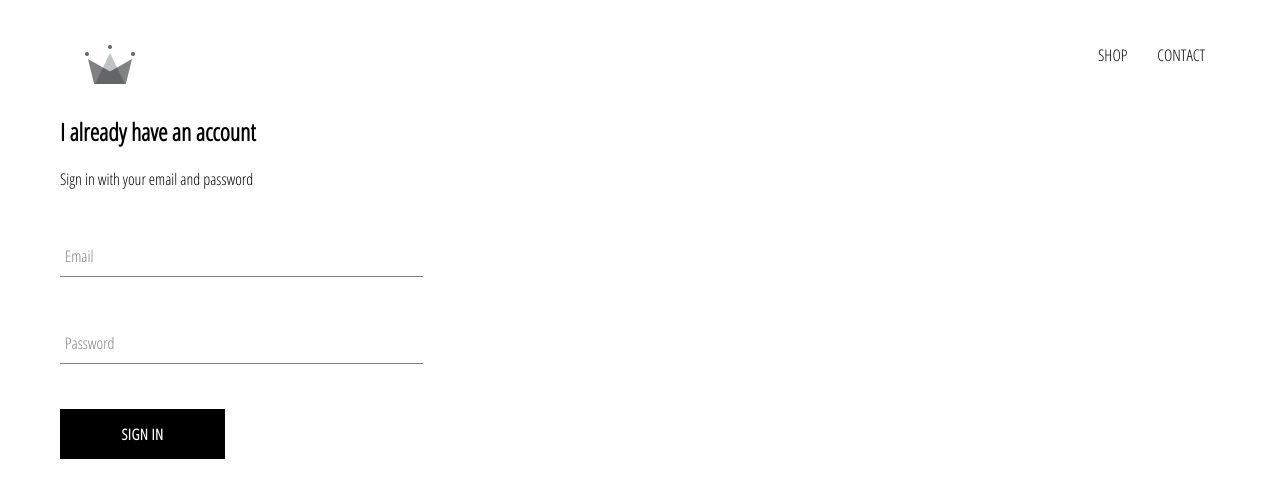
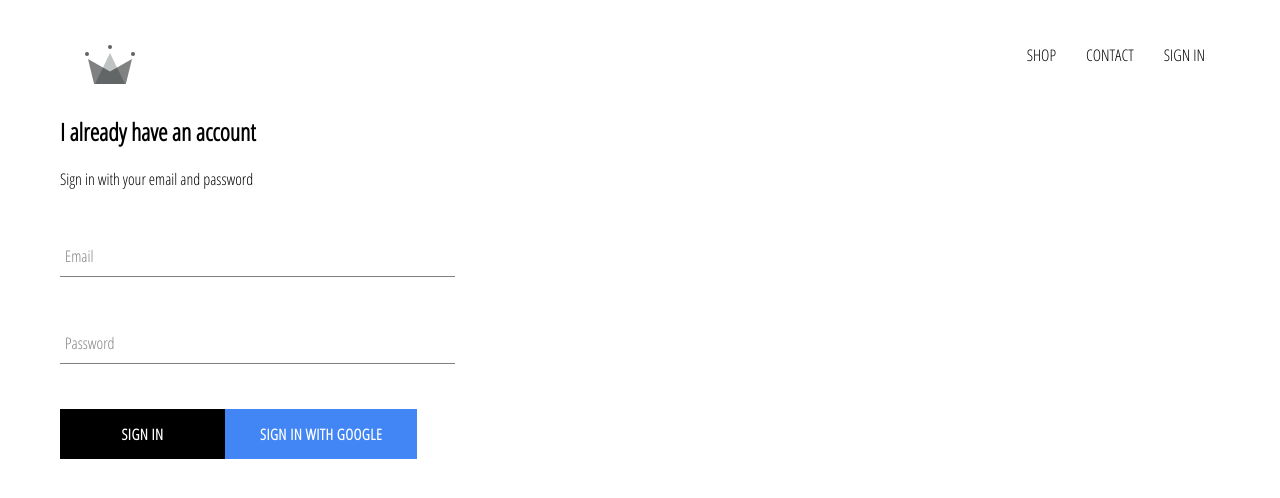
Before and after one commit to SeemaDixit/e-shop, a React (Create React App) app: page /signin in a window 1280 px wide. Shown: the top 498 px of the page. Built offline with nearby package versions, Linux system fonts and the light colour scheme; no server answers.

Commit message:
Sign in with Google

```diff
--- a/package.json
+++ b/package.json
@@ -6,6 +6,7 @@
     "@testing-library/jest-dom": "^5.11.9",
     "@testing-library/react": "^11.2.3",
     "@testing-library/user-event": "^12.6.2",
+    "firebase": "^8.2.4",
     "node-sass": "^4.14.1",
     "react": "^17.0.1",
     "react-dom": "^17.0.1",
--- a/src/App.js
+++ b/src/App.js
@@ -1,3 +1,4 @@
+import React from 'react';
 import './App.css';
 import { Switch, Route } from 'react-router-dom';
 
@@ -6,6 +7,7 @@
 
 import SigninAndSignupPage from './pages/signin-signup/signin-signup';
 import Header from './components/header/header';
+import { auth } from './firebase/firebase.util';
 
 const HatsPage = () => (
   <div>
@@ -13,10 +15,34 @@
   </div>
 )
 
-function App() {
+class App extends React.Component {
+  constructor() {
+    super();
+
+    this.state = {
+      currentUser: null
+    }
+  }
+
+  unsubscribeFromAuth = null;
+
+  componentWillUnmount() {
+    this.unsubscribeFromAuth();
+  }
+
+  componentDidMount() {
+    auth.onAuthStateChanged(user => {
+      this.setState({ currentUser: user });
+
+      console.log(user);
+    })
+  }
+
+
+  render() {
     return (
       <div>
-      <Header />
+        <Header currentUser={this.state.currentUser} />
         <Switch>
           <Route exact={true} path='/' component={Homepage} />
           <Route exact={true} path='/shop' component={ShopPage} />
@@ -25,5 +51,6 @@
       </div>
     );
   }
+}
 
 export default App;
--- a/src/components/custom-button/custom-button.js
+++ b/src/components/custom-button/custom-button.js
@@ -2,9 +2,9 @@
 
 import './custom-button.scss';
 
-const CustomButton = ({children, ...otherProps}) => {
+const CustomButton = ({children, isGoogleSignIn, ...otherProps}) => {
     return(
-    <button className='custom-button' {...otherProps}>
+    <button className={`${isGoogleSignIn?'google-sign-in' : ''} custom-button`} {...otherProps}>
         {children}
     </button>
     )
--- a/src/components/custom-button/custom-button.scss
+++ b/src/components/custom-button/custom-button.scss
@@ -14,6 +14,16 @@
     border: none;
     cursor: pointer;
 
+    &.google-sign-in {
+        background-color: #4285f4;
+        color: white;
+
+        &:hover {
+            background-color: #357ae8;
+            border: none;
+        }
+    }
+
     &:hover {
       background-color: white;
       color: black;
--- a/src/components/header/header.js
+++ b/src/components/header/header.js
@@ -1,10 +1,11 @@
 import React from 'react';
 import { Link } from 'react-router-dom';
 import { ReactComponent as Logo } from '../../assets/crown.svg';
+import { auth } from '../../firebase/firebase.util';
 
 import './header.scss';
 
-const Header = () => {
+const Header = ({ currentUser }) => {
     return (
         <div className='header'>
             <Link to='/' className='logo-container'>
@@ -17,6 +18,12 @@
                 <Link to='shop' className='option'>
                     CONTACT
                 </Link>
+                {
+                    currentUser ?
+                    <div className='option' onClick={() => auth.signOut()}>SIGN OUT</div>
+                    :
+                    <Link className='option' to='/signin'>SIGN IN</Link>
+                }
             </div>
         </div>
     )
--- a/src/components/header/header.scss
+++ b/src/components/header/header.scss
@@ -17,6 +17,7 @@
       display: flex;
       align-items: center;
       justify-content: flex-end;
+      cursor: pointer;
 
       .option {
         padding: 10px 15px;
--- a/src/components/signin/signin.js
+++ b/src/components/signin/signin.js
@@ -2,6 +2,7 @@
 import FormInput from '../form-input/form-input';
 import CustomButton from '../custom-button/custom-button';
 
+import {signInWithGoogle} from '../../firebase/firebase.util'
 import './signin.scss';
 
 class Signin extends React.Component {
@@ -54,7 +55,8 @@
                         handleChange={this.handleChange}
                         label='Password'
                     />
-                    <CustomButton name='submit' value='Submit'>SIGN IN</CustomButton>
+                    <CustomButton name='submit' value='Submit'>Sign in</CustomButton>
+                    <CustomButton onClick={signInWithGoogle} isGoogleSignIn>Sign in with Google</CustomButton>
                 </form>
 
             </div>
--- a/src/components/signin/signin.scss
+++ b/src/components/signin/signin.scss
@@ -1,5 +1,5 @@
 .sign-in {
-    width: 30%;
+    width: 380px;
     display: felx;
     flex-direction: column;
 
--- /dev/null
+++ b/src/firebase/firebase.util.js
@@ -0,0 +1,24 @@
+import firebase from 'firebase/app';
+import 'firebase/firestore';
+import 'firebase/auth';
+
+const config = {
+    apiKey: "AIzaSyCpEgDRlXoL05r7-Tb0BeYo04Zm6scgPXA",
+    authDomain: "e-shop-db-3adb4.firebaseapp.com",
+    projectId: "e-shop-db-3adb4",
+    storageBucket: "e-shop-db-3adb4.appspot.com",
+    messagingSenderId: "1090789944863",
+    appId: "1:1090789944863:web:47010eb0b803afc456ef2a"
+  };
+
+  firebase.initializeApp(config);
+
+  export const auth=firebase.auth();
+  export const firestore = firebase.firestore();
+
+  const provider = new firebase.auth.GoogleAuthProvider();
+  provider.setCustomParameters({'prompt': 'select_account'});
+
+  export const signInWithGoogle = ()  =>  auth.signInWithPopup(provider);
+
+  export default firebase;
```
Also changed, not shown: 2 other files (tests, documents, lock files or other folders). Lines whose indentation alone changed are shown as unchanged.
